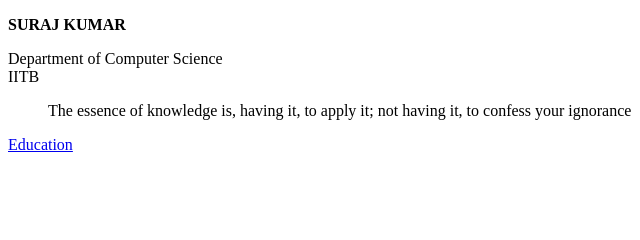
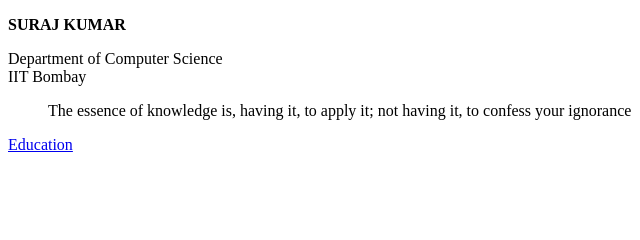
Before and after one commit to Suraj-dyp/My_Website, a plain HTML site: page index.html in a window 1280 px wide. Shown: the top 240 px of the page, 0-640 px from the left. Drawn offline with Linux system fonts and the light colour scheme.

Commit message:
restored

```diff
--- a/index.html
+++ b/index.html
@@ -6,7 +6,7 @@
 </head>
 <body>
 	<p><b>SURAJ KUMAR</b></p>
-	<p>Department of Computer Science<br>IITB</p>
+	<p>Department of Computer Science<br>IIT Bombay</p>
 
 	<blockquote cite="https://www.developgoodhabits.com/education-quotes/">The essence of knowledge is, having it, to apply it; not having it, to confess your ignorance</blockquote>
 	<a href="html/education.html">Education</a>
```
